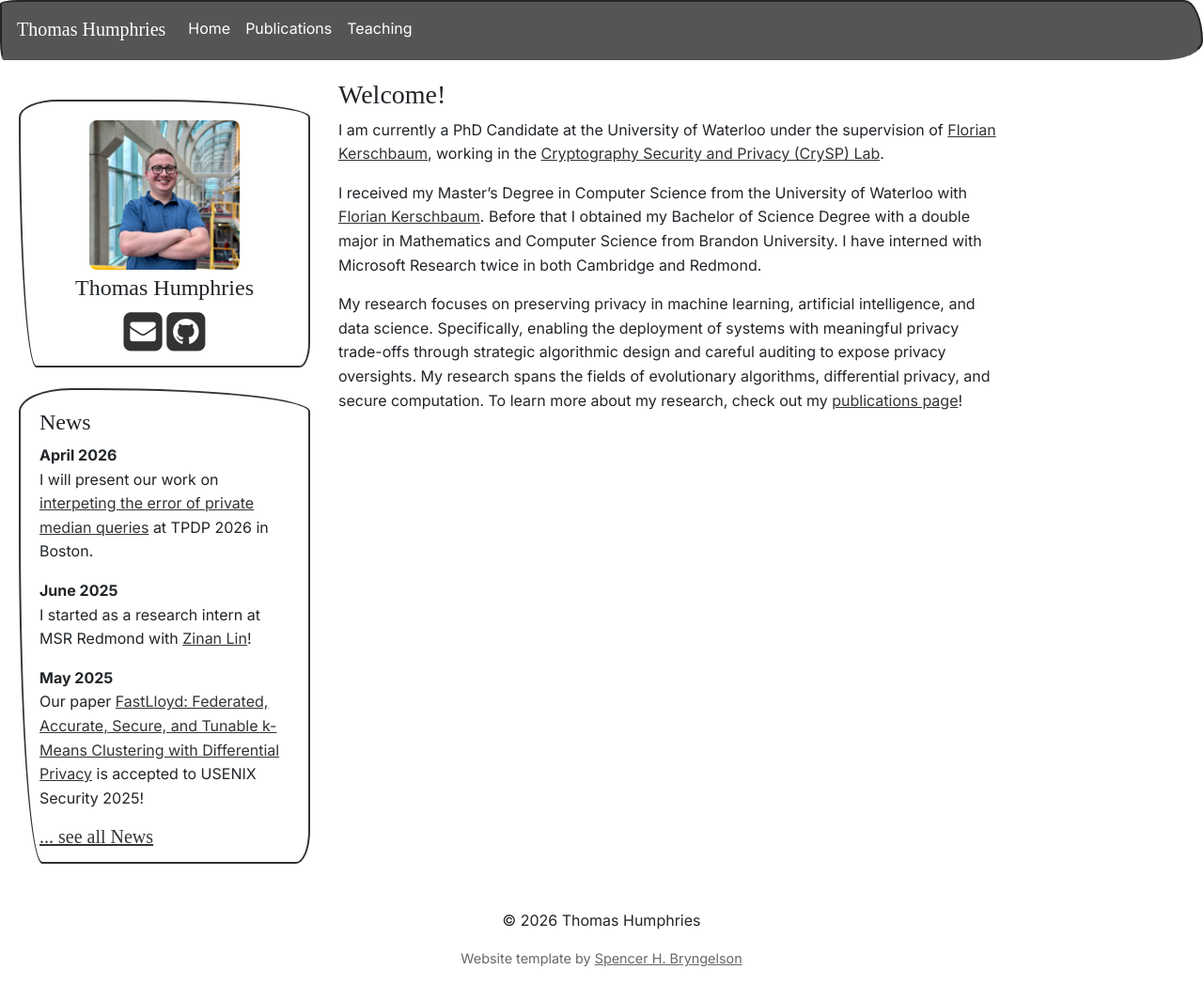
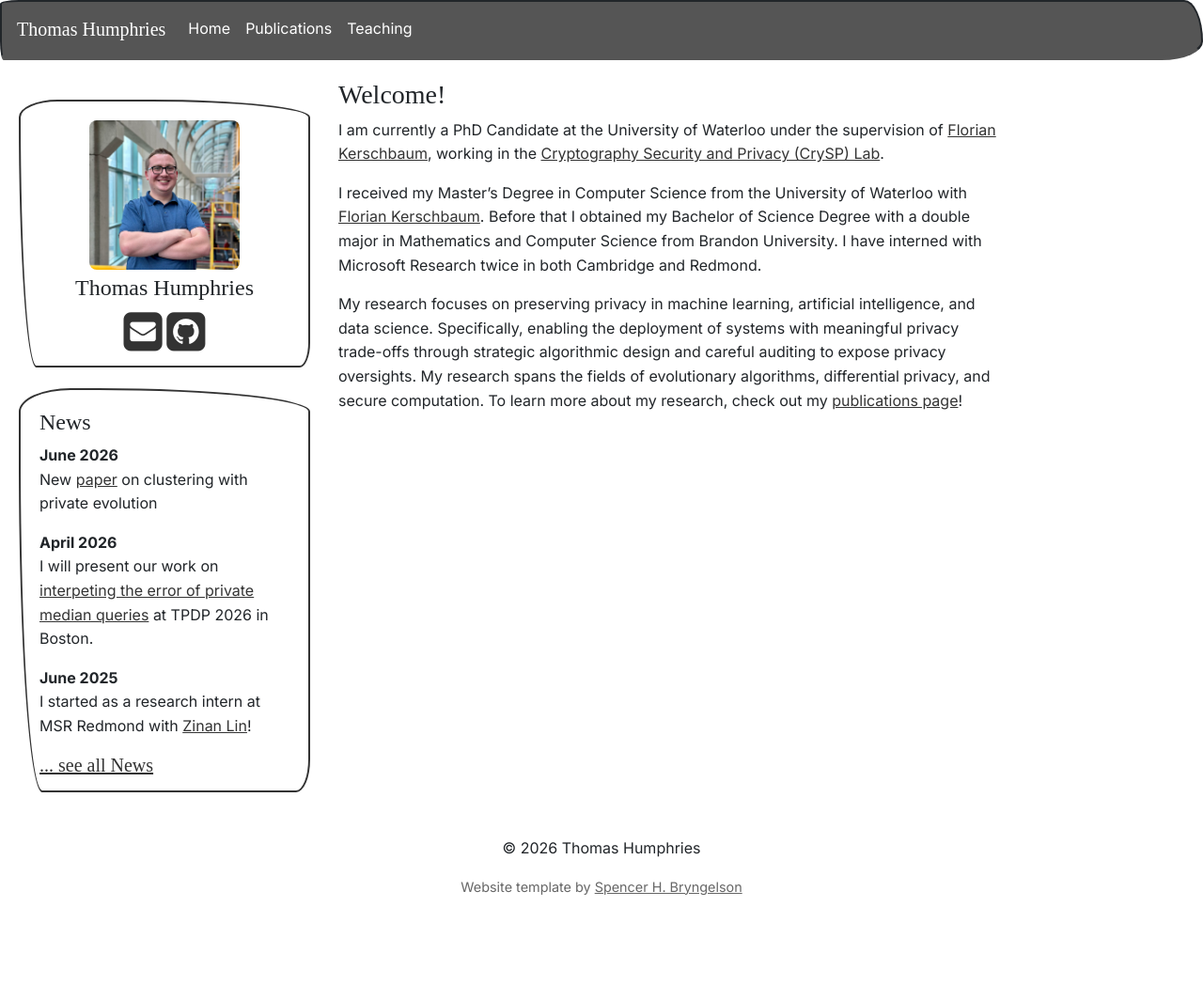
Before and after one commit to t3humphries/t3humphries.github.io, a Jekyll site: the page built from _pages/home.md, in a window 1280 px wide and 1048 px high. Shown: the whole window at 94% size. Built offline with Jekyll 4.4.1, drawn with Linux system fonts in a browser that asks for light colours; nearby versions of some CDN libraries; some web fonts are replaced; a style sheet for code colours, icons or effects is not loaded.

Commit message:
add paper

```diff
--- a/_data/news.yml
+++ b/_data/news.yml
@@ -1,3 +1,6 @@
+- date: June 2026
+  headline: "New [paper](/papers/humphries26pemeans.pdf) on clustering with private evolution"
+
 - date: April 2026
   headline: "I will present our work on [interpeting the error of private median queries](https://arxiv.org/abs/2604.07581) at TPDP 2026 in Boston."
 
```
Also changed, not shown: 1 other file.
